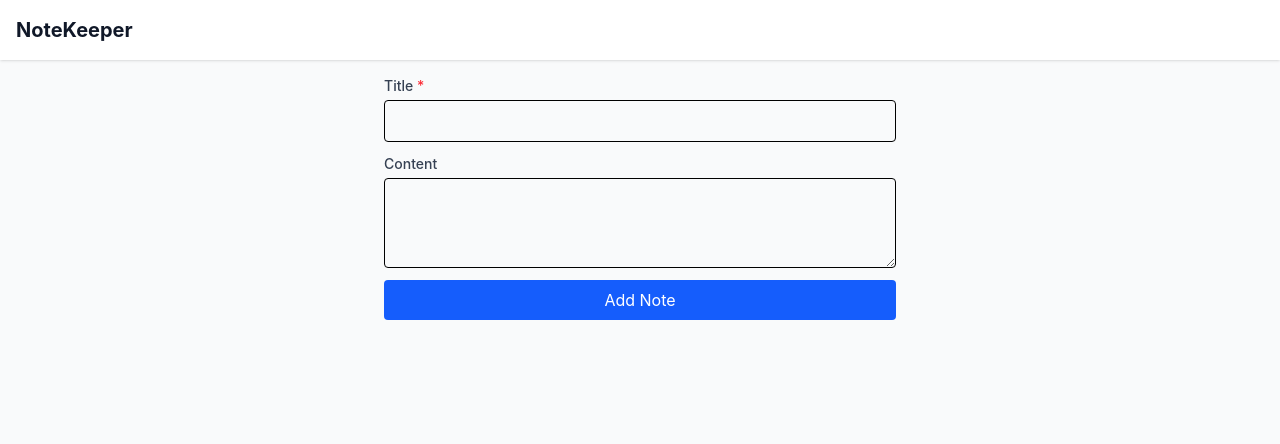
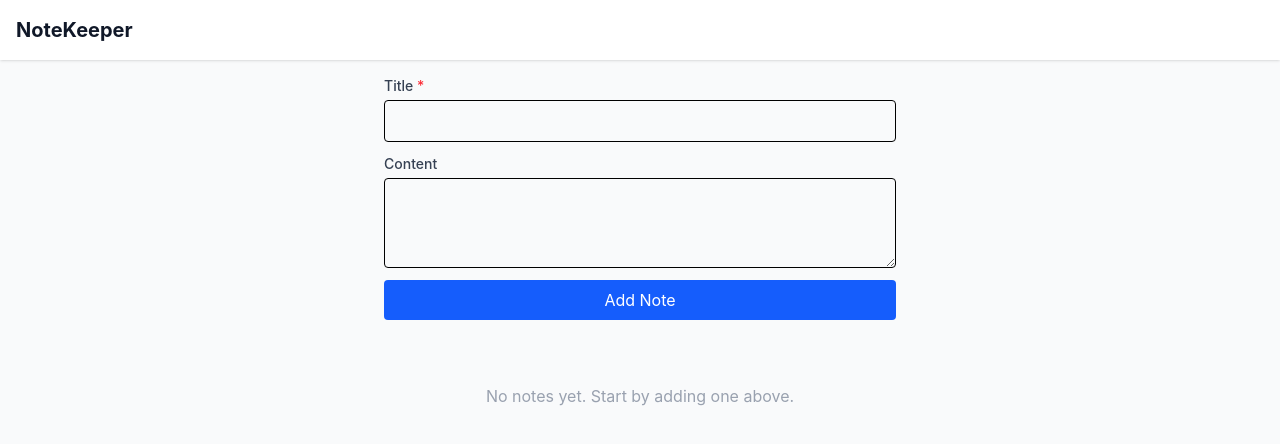
Before and after one commit to brandaoplaster/notekeeper-front, a Vue app: page / in a window 1280 px wide. Shown: the top 444 px of the page. Built offline with nearby package versions, Linux system fonts and the light colour scheme; the HTML template or start-up script is replaced by a standard one.

Commit message:
feat: Use noteList in homeView

```diff
--- a/src/views/HomeView.vue
+++ b/src/views/HomeView.vue
@@ -1,9 +1,15 @@
 <script setup lang="ts">
 import NoteForm from '@/components/NoteForm.vue'
+import NoteList from '@/components/NoteList.vue'
 </script>
 
 <template>
   <div class="container mx-auto px-4 py-4">
-    <NoteForm />
+    <div class="mb-10">
+      <NoteForm />
+    </div>
+    <div class="mb-10">
+      <NoteList />
+    </div>
   </div>
 </template>
```
